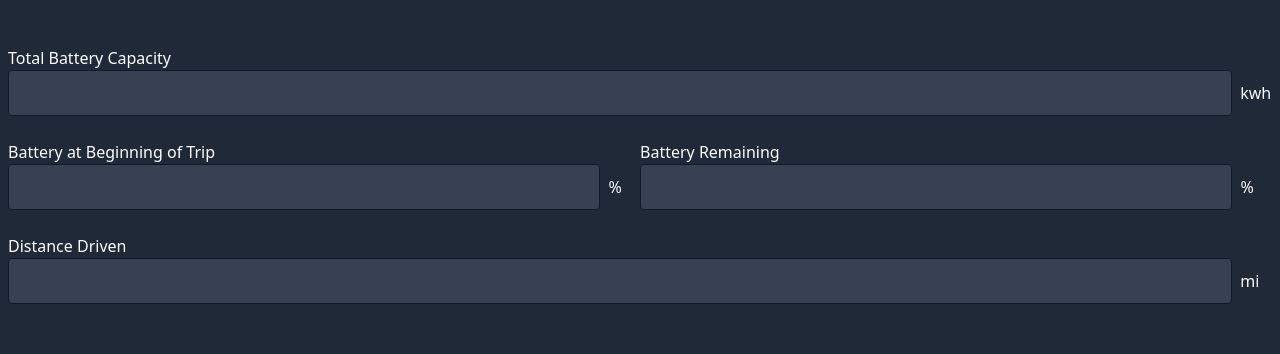
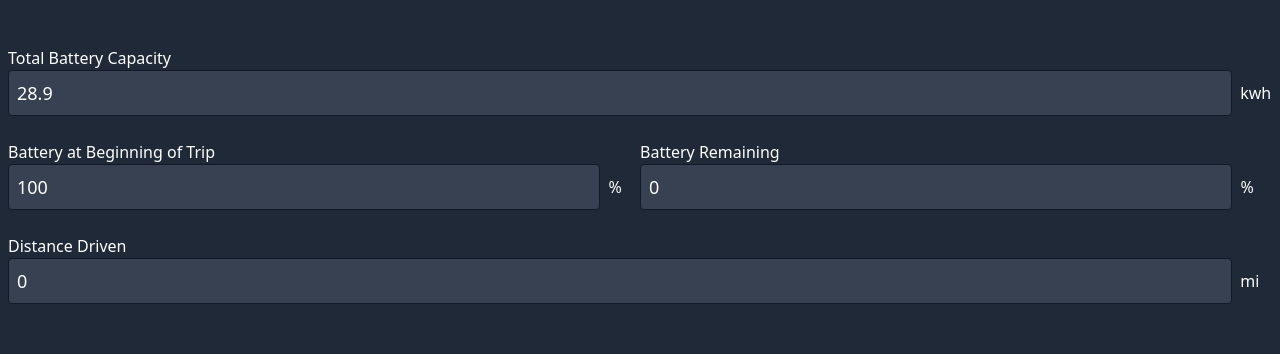
Before and after one commit to joshuafredrickson/ev-range-estimator, a React (Create React App) app: page / in a window 1280 px wide. Shown: the part 140-494 px from the top of the page. Built offline with nearby package versions, Linux system fonts and the light colour scheme.

Commit message:
Add Calculations context

```diff
--- a/src/components/App/App.tsx
+++ b/src/components/App/App.tsx
@@ -2,15 +2,21 @@ import React from 'react';
 import Header from '../Header/Header';
 import Calculator from '../Calculator/Calculator';
 import Results from '../Results/Results';
+import { CalculationsProvider } from '../../context/Calculations';
 import './App.scss';
 
 const App: React.FC = () => {
+  // Initial values
+  const calculations = {};
+
   return (
-    <div className="w-full h-full App">
-      <Header />
-      <Calculator />
-      <Results />
-    </div>
+    <CalculationsProvider values={calculations}>
+      <div className="w-full h-full App">
+        <Header />
+        <Calculator />
+        <Results />
+      </div>
+    </CalculationsProvider>
   );
 };
 
--- a/src/components/Calculator/Calculator.tsx
+++ b/src/components/Calculator/Calculator.tsx
@@ -1,8 +1,63 @@
-import React from 'react';
+import React, { useEffect } from 'react';
+import { useCalculations } from '../../context/Calculations';
 import CalculatorItem from '../CalculatorItem/CalculatorItem';
 import './Calculator.scss';
 
 const Calculator: React.FC = () => {
+  const { calculations, setCalculations } = useCalculations();
+
+  useEffect(() => {
+    setCalculations({
+      batteryCapacity: {
+        key: 'batteryCapacity',
+        label: 'Total Battery Capacity',
+        units: 'kwh',
+        value: 28.9, // Mini Cooper SE effective capacity
+      },
+      batteryStart: {
+        key: 'batteryStart',
+        label: 'Battery at Beginning of Trip',
+        units: '%',
+        value: 100,
+      },
+      batteryEnd: {
+        key: 'batteryEnd',
+        label: 'Battery Remaining',
+        units: '%',
+        value: 0,
+      },
+      distanceDriven: {
+        key: 'distanceDriven',
+        label: 'Distance Driven',
+        units: 'mi',
+        value: 0,
+      },
+    });
+  }, []);
+
+  useEffect(() => {
+    if (!Object.keys(calculations).length) {
+      return;
+    }
+
+    const batteryPercentage =
+      (calculations.batteryStart.value - calculations.batteryEnd.value) / 100;
+    const capacityUsed = batteryPercentage * calculations.batteryCapacity.value;
+    const capacityRemaining = calculations.batteryCapacity.value - capacityUsed;
+    const milesPerKwh = calculations.distanceDriven.value / capacityUsed;
+    const milesRemaining = milesPerKwh * capacityRemaining;
+    const totalRange = milesRemaining + calculations.distanceDriven.value;
+
+    console.log(
+      batteryPercentage,
+      capacityUsed,
+      capacityRemaining,
+      milesPerKwh,
+      milesRemaining,
+      totalRange
+    );
+  }, [calculations]);
+
   return (
     <section className="flex flex-col justify-center p-2 text-white Calculator">
       <CalculatorItem type="batteryCapacity" />
--- a/src/components/CalculatorItem/CalculatorItem.tsx
+++ b/src/components/CalculatorItem/CalculatorItem.tsx
@@ -1,43 +1,52 @@
 import React from 'react';
+import { useCalculations } from '../../context/Calculations';
 import './CalculatorItem.scss';
 
 export interface CalculatorItemProps {
   type: 'batteryCapacity' | 'batteryStart' | 'batteryEnd' | 'distanceDriven';
 }
 
-const CalculatorItem: React.FC<CalculatorItemProps> = (props) => {
-  const types = {
-    batteryCapacity: {
-      label: 'Total Battery Capacity',
-      units: 'kwh',
-    },
-    batteryStart: {
-      label: 'Battery at Beginning of Trip',
-      units: '%',
-    },
-    batteryEnd: {
-      label: 'Battery Remaining',
-      units: '%',
-    },
-    distanceDriven: {
-      label: 'Distance Driven',
-      units: 'mi',
+const CalculatorItem = ({ type }: CalculatorItemProps): JSX.Element => {
+  const { calculations, setCalculations } = useCalculations();
+  const itemType = calculations ? calculations[type] : null;
+
+  const handleChange = (event: React.ChangeEvent) => {
+    const { value } = event.target as HTMLInputElement;
+    const newState = {
+      ...calculations,
+      [itemType.key]: {
+        ...itemType,
+        value: parseFloat(value),
       },
     };
 
+    setCalculations(newState);
+  };
+
   return (
+    <>
+      {itemType && (
         <p className="flex flex-wrap w-full mb-6 CalculatorItem">
-      <span className="w-full">{types[props.type].label}</span>
+          <span className="w-full">{itemType.label}</span>
           <span className="flex items-center w-full">
             <input
-          type="number"
+              itemType="number"
               className="w-full p-2 mr-2 text-lg bg-gray-700 border border-gray-900 rounded CalculatorItem__input"
-          min="0"
-          max={types[props.type].units === '%' ? '100' : undefined}
+              min={0}
+              max={itemType.units === '%' ? 100 : undefined}
+              value={itemType.value}
+              onChange={handleChange}
+              onKeyPress={(event) => {
+                if (!/[0-9.]/.test(event.key)) {
+                  event.preventDefault();
+                }
+              }}
             />
-        <span className="CalculatorItem__unit">{types[props.type].units}</span>
+            <span className="CalculatorItem__unit">{itemType.units}</span>
           </span>
         </p>
+      )}
+    </>
   );
 };
 
--- /dev/null
+++ b/src/context/Calculations.tsx
@@ -0,0 +1,40 @@
+import { createContext, useContext, useState } from 'react';
+
+export interface CalculationsProps {
+  [index: string]:
+    | {
+        key: string;
+        label: string;
+        units: string;
+        value: number;
+      }
+    | undefined;
+}
+
+export interface CalculationsProviderProps {
+  values: CalculationsProps;
+  children?: React.ReactNode;
+}
+
+export const CalculationsContext = createContext<any>({});
+
+export const CalculationsProvider = ({
+  values,
+  children,
+}: CalculationsProviderProps): JSX.Element => {
+  const [calculations, setCalculations] = useState<CalculationsProps>(values);
+
+  const providerValue = {
+    calculations,
+    setCalculations,
+  };
+
+  return (
+    <CalculationsContext.Provider value={providerValue}>
+      {children}
+    </CalculationsContext.Provider>
+  );
+};
+
+// eslint-disable-next-line
+export const useCalculations = () => useContext(CalculationsContext);
```
Lines whose indentation alone changed are shown as unchanged.
